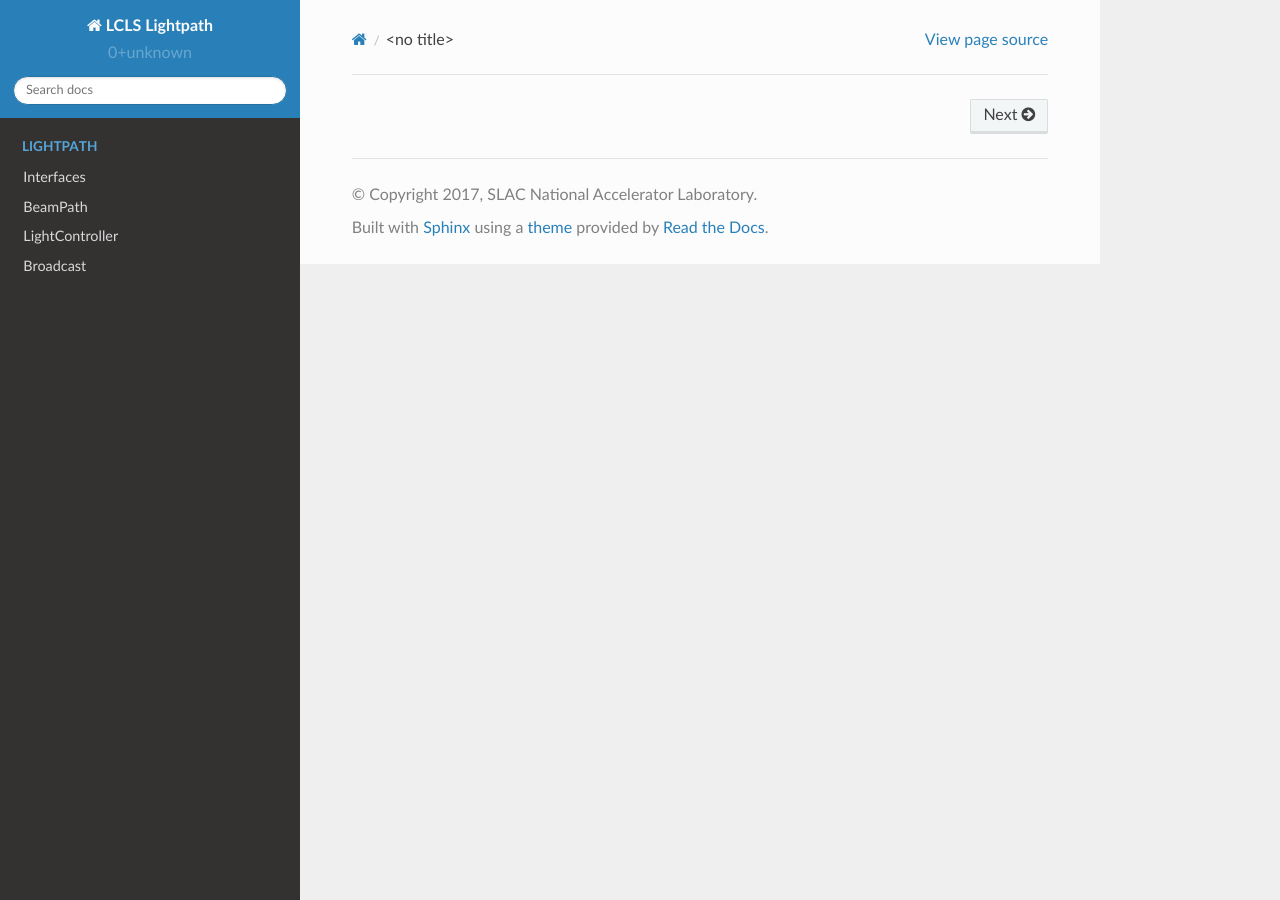
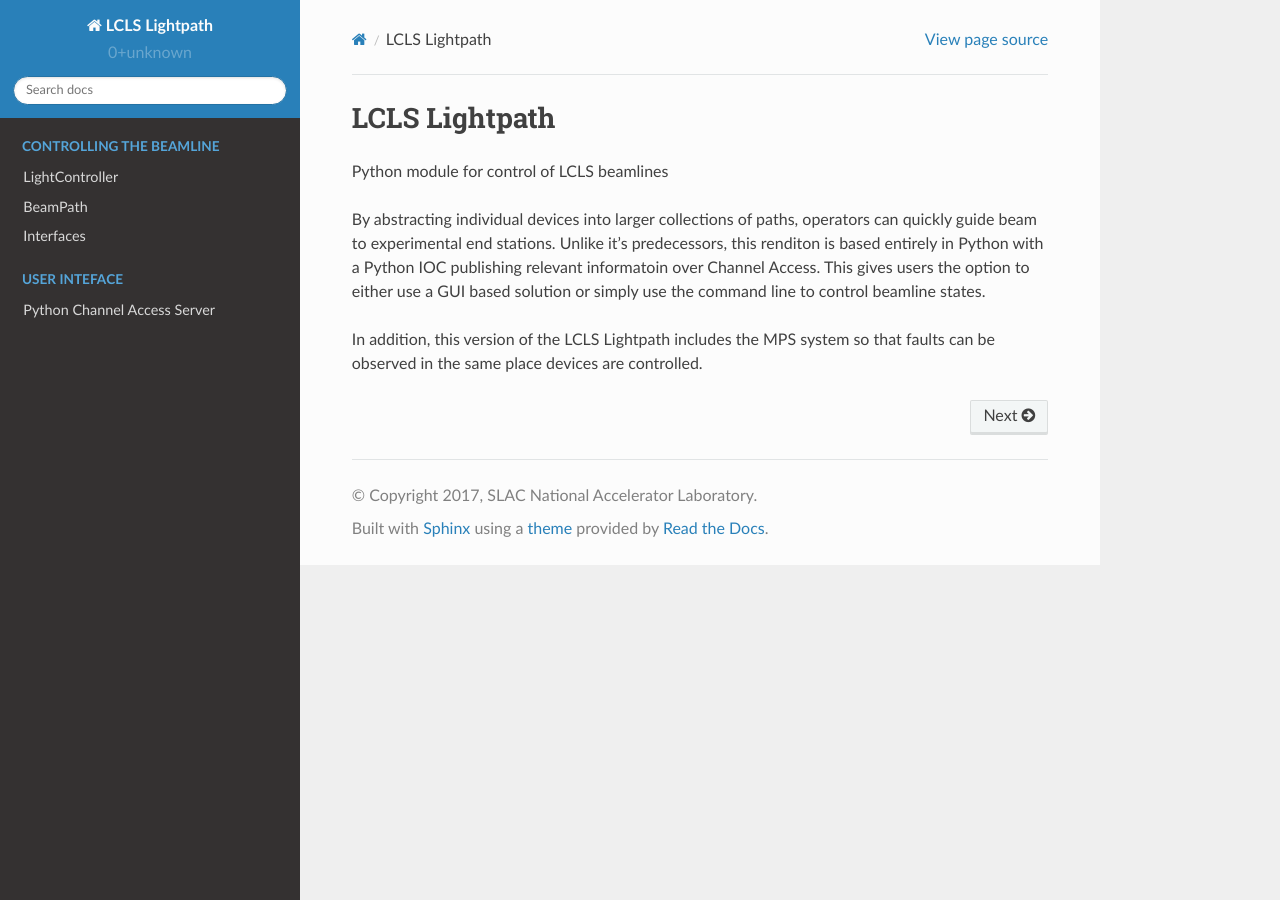
Before and after one commit to pcdshub/lightpath, a Sphinx documentation site: the page built from docs/source/index.rst, in a window 1280 px wide. Built offline with Sphinx 7.4.7 and the Read the Docs theme 2.0.0, drawn with Linux system fonts in a browser that asks for light colours.

Commit message:
DOC: Polishing documentation for official release

```diff
--- a/README.rst
+++ b/README.rst
@@ -0,0 +1,12 @@
+LCLS Lightpath
+==============
+Python module for control of LCLS beamlines
+
+By abstracting individual devices into larger collections of paths, operators
+can quickly guide beam to experimental end stations. Unlike it's predecessors,
+this renditon is based entirely in Python with a Python IOC publishing relevant
+informatoin over Channel Access. This gives users the option to either use a
+GUI based solution or simply use the command line to control beamline states.
+
+In addition, this version of the LCLS Lightpath includes the MPS system so that
+faults can be observed in the same place devices are controlled.
--- a/docs/source/broadcast.rst
+++ b/docs/source/broadcast.rst
@@ -1,5 +1,5 @@
-Broadcast
-=========
+Python Channel Access Server
+============================
 
 .. automodule:: lightpath.ui.broadcast
 
--- a/docs/source/controller.rst
+++ b/docs/source/controller.rst
@@ -1,5 +1,6 @@
 LightController
 ===============
+.. automodule:: lightpath.controller
 
 .. autoclass:: lightpath.LightController
     :members:
--- a/docs/source/index.rst
+++ b/docs/source/index.rst
@@ -2,10 +2,16 @@
 
 .. toctree::
    :maxdepth: 1
-   :caption: Lightpath
+   :caption: Controlling the beamline
    :hidden:
 
+   controller.rst
+   path.rst
    device.rst
-   path.rst
-   controller.rst
+
+.. toctree::
+   :maxdepth: 1
+   :caption: User Inteface
+   :hidden:
+
    broadcast.rst
--- a/docs/source/path.rst
+++ b/docs/source/path.rst
@@ -1,5 +1,6 @@
 BeamPath
 ***********
+.. automodule:: lightpath.path
 
 .. currentmodule:: lightpath.path
 .. autoclass:: BeamPath
```
Also changed, not shown: docs/source/device.rst (+7 -0 lines), 2 other files.
